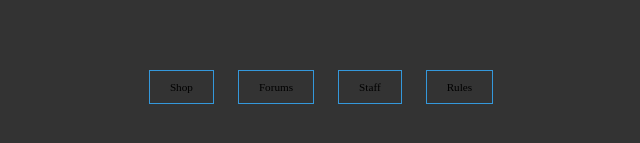
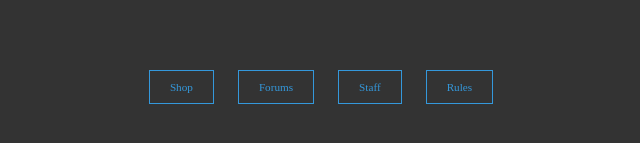
Before and after one commit to TNTSPLASH-ORG/htmlwebsite, a plain HTML site: page index.html in a window 1280 px wide. Shown: the part 585-728 px from the top of the page, 319-959 px from the left. Drawn offline with Linux system fonts and the light colour scheme.

Commit message:
Update settings.css

```diff
--- a/settings.css
+++ b/settings.css
@@ -64,7 +64,6 @@ span {
   -moz-appearance: button;
   appearance: button;
   text-decoration: none;
-  color: initial;
 }
 
 .btn:hover{
```
